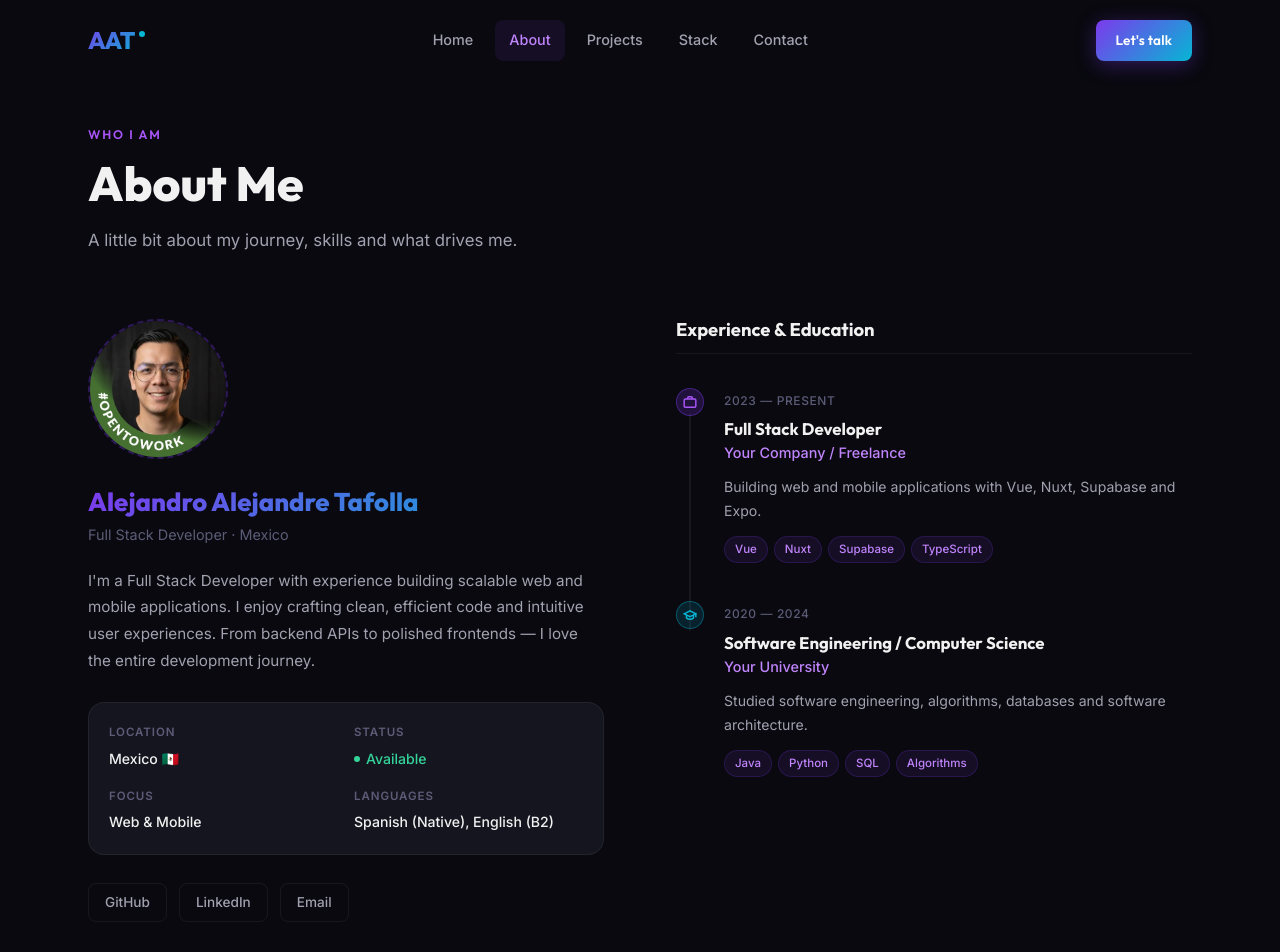
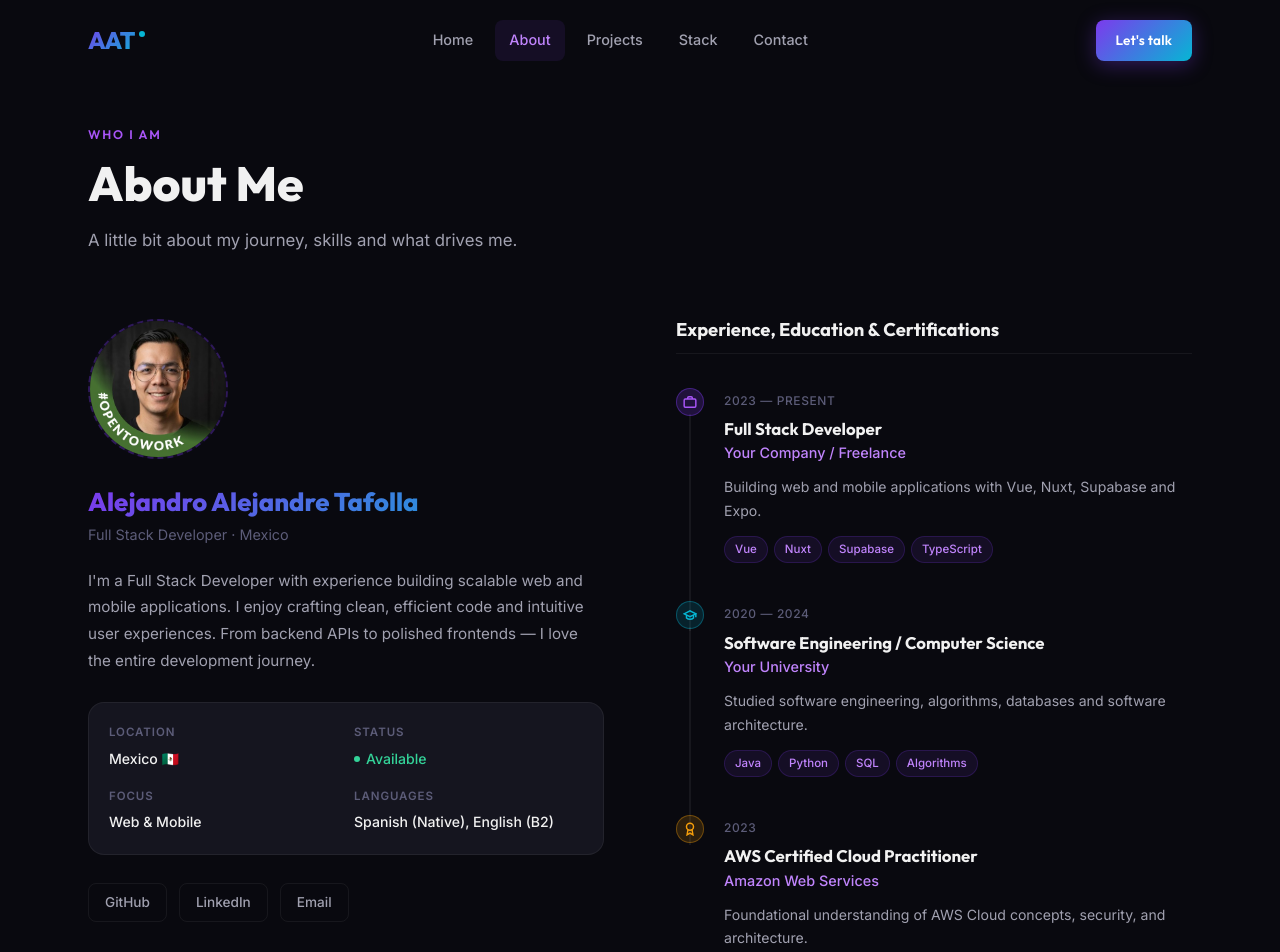
Before and after one commit to alextafale/Portfolio, a Nuxt app: page /aboutme in a window 1280 px wide. Shown: the top 952 px of the page. Built offline with nearby package versions, Linux system fonts and the light colour scheme.

Commit message:
Portfolio v3

```diff
--- a/app/components/about/TimelineItem.vue
+++ b/app/components/about/TimelineItem.vue
@@ -7,9 +7,14 @@
         <path d="M16 7V5a2 2 0 0 0-2-2h-4a2 2 0 0 0-2 2v2" />
       </svg>
       <!-- Education icon -->
-      <svg v-else width="14" height="14" viewBox="0 0 24 24" fill="none" stroke="currentColor" stroke-width="2.5">
+      <svg v-else-if="item.type === 'education'" width="14" height="14" viewBox="0 0 24 24" fill="none" stroke="currentColor" stroke-width="2.5">
         <path d="M22 10v6M2 10l10-5 10 5-10 5z" />
         <path d="M6 12v5c3 3 9 3 12 0v-5" />
+      </svg>
+      <!-- Certification icon -->
+      <svg v-else width="14" height="14" viewBox="0 0 24 24" fill="none" stroke="currentColor" stroke-width="2.5">
+        <circle cx="12" cy="8" r="6" />
+        <path d="M15.477 12.89 17 22l-5-3-5 3 1.523-9.11" />
       </svg>
     </div>
 
@@ -75,6 +80,12 @@ defineProps<{ item: Experience }>()
   border: 1.5px solid rgba(6, 182, 212, 0.35);
 }
 
+.timeline-item--certification .timeline-item__dot {
+  background: rgba(245, 158, 11, 0.15);
+  color: #f59e0b;
+  border: 1.5px solid rgba(245, 158, 11, 0.35);
+}
+
 /* Content */
 .timeline-item__content {
   padding-bottom: 36px;
--- a/app/data/profile.ts
+++ b/app/data/profile.ts
@@ -52,4 +52,13 @@ export const experiences: Experience[] = [
     description: 'Studied software engineering, algorithms, databases and software architecture.',
     tags: ['Java', 'Python', 'SQL', 'Algorithms'],
   },
+  {
+    id: 3,
+    type: 'certification',
+    title: 'AWS Certified Cloud Practitioner',
+    company: 'Amazon Web Services',
+    period: '2023',
+    description: 'Foundational understanding of AWS Cloud concepts, security, and architecture.',
+    tags: ['AWS', 'Cloud'],
+  },
 ]
--- a/app/data/stack.ts
+++ b/app/data/stack.ts
@@ -31,6 +31,10 @@ export const stackItems: StackItem[] = [
   { name: 'GitHub', category: 'devops', icon: 'https://cdn.jsdelivr.net/gh/devicons/devicon@latest/icons/github/github-original.svg', level: 'advanced', color: '#181717' },
   { name: 'Docker', category: 'devops', icon: 'https://cdn.jsdelivr.net/gh/devicons/devicon@latest/icons/docker/docker-original.svg', level: 'advanced', color: '#2496ED' },
   { name: 'Vercel', category: 'devops', icon: 'https://cdn.jsdelivr.net/gh/devicons/devicon@latest/icons/vercel/vercel-original.svg', level: 'advanced', color: '#000000' },
+
+  // AI & LLMs
+  { name: 'LLMs (GPT, Claude)', category: 'ai', icon: 'https://api.iconify.design/lucide:brain-circuit.svg?color=%237C3AED', level: 'advanced', color: '#7C3AED' },
+  { name: 'MCP', category: 'ai', icon: 'https://api.iconify.design/lucide:network.svg?color=%2306B6D4', level: 'intermediate', color: '#06B6D4' },
 ]
 
 export const stackCategories = [
@@ -38,4 +42,5 @@ export const stackCategories = [
   { key: 'mobile', label: 'Mobile' },
   { key: 'backend', label: 'Backend' },
   { key: 'database', label: 'Database' },
+  { key: 'ai', label: 'AI & LLMs' },
 ] as const
--- a/app/pages/aboutme.vue
+++ b/app/pages/aboutme.vue
@@ -55,7 +55,7 @@
 
         <!-- Right: Timeline -->
         <div class="about__timeline" ref="timelineRef">
-          <h3 class="about__timeline-title">Experience & Education</h3>
+          <h3 class="about__timeline-title">Experience, Education & Certifications</h3>
           <div class="about__timeline-list">
             <TimelineItem
               v-for="exp in experiences"
--- a/app/types/index.ts
+++ b/app/types/index.ts
@@ -10,7 +10,7 @@ export interface Project {
 
 export interface StackItem {
   name: string
-  category: 'frontend' | 'backend' | 'mobile' | 'database' | 'devops' | 'tools'
+  category: 'frontend' | 'backend' | 'mobile' | 'database' | 'devops' | 'tools' | 'ai'
   icon: string
   level: 'beginner' | 'intermediate' | 'advanced' | 'expert'
   color: string
@@ -18,7 +18,7 @@ export interface StackItem {
 
 export interface Experience {
   id: number
-  type: 'work' | 'education'
+  type: 'work' | 'education' | 'certification'
   title: string
   company: string
   period: string
```
